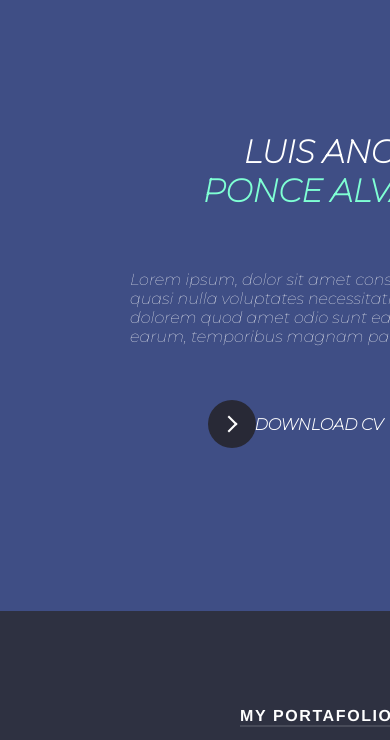
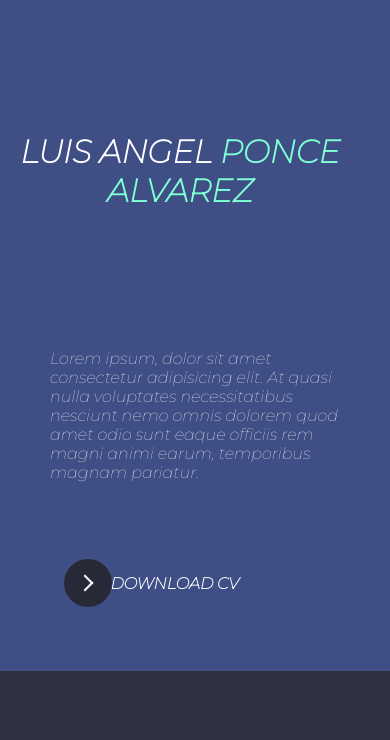
Before and after one commit to BlueCrimson255/my-portafolio, a plain HTML site: page index.html in a window 390 px wide. Shown: the part 68-808 px from the top of the page. Drawn offline with Linux system fonts and the light colour scheme.

Commit message:
acomodo de la parte de inicio en dispositivos

```diff
--- a/asset/css/button.css
+++ b/asset/css/button.css
@@ -26,7 +26,7 @@ button {
     padding: 0;
     font-size: inherit;
     font-family: inherit;
-    margin: 5em 13em;
+    margin: 10em 4em;
   }
  }
 
--- a/asset/css/style.css
+++ b/asset/css/style.css
@@ -148,7 +148,37 @@
         margin: 0 auto;
         display: block;
     }
-
+    @media (max-width: 700px) {
+        #main {
+            background-color: #3f4e85 ;
+            height: 739px;
+        }
+        #main .info-content {
+            height: 739px;
+            width: 700px;
+        }
+        #main .info-content h1 {
+            color: #fff;
+            width: 360px;
+            height: 100px;
+            padding: 200px 13px 167px;
+            text-align: center;
+        }
+        #main .info-content .apeidos {
+            color: #7fffd4;
+        }
+        #main .info-content p {
+            color: #fff;
+            height: 100px;
+            left: 50px;
+            position: relative;
+            top: 50px;
+            width: 300px;
+        }
+        #main .photo img {
+            display: none;
+        }
+    }
 
  /*my portafolio*/
     #abount {
```
